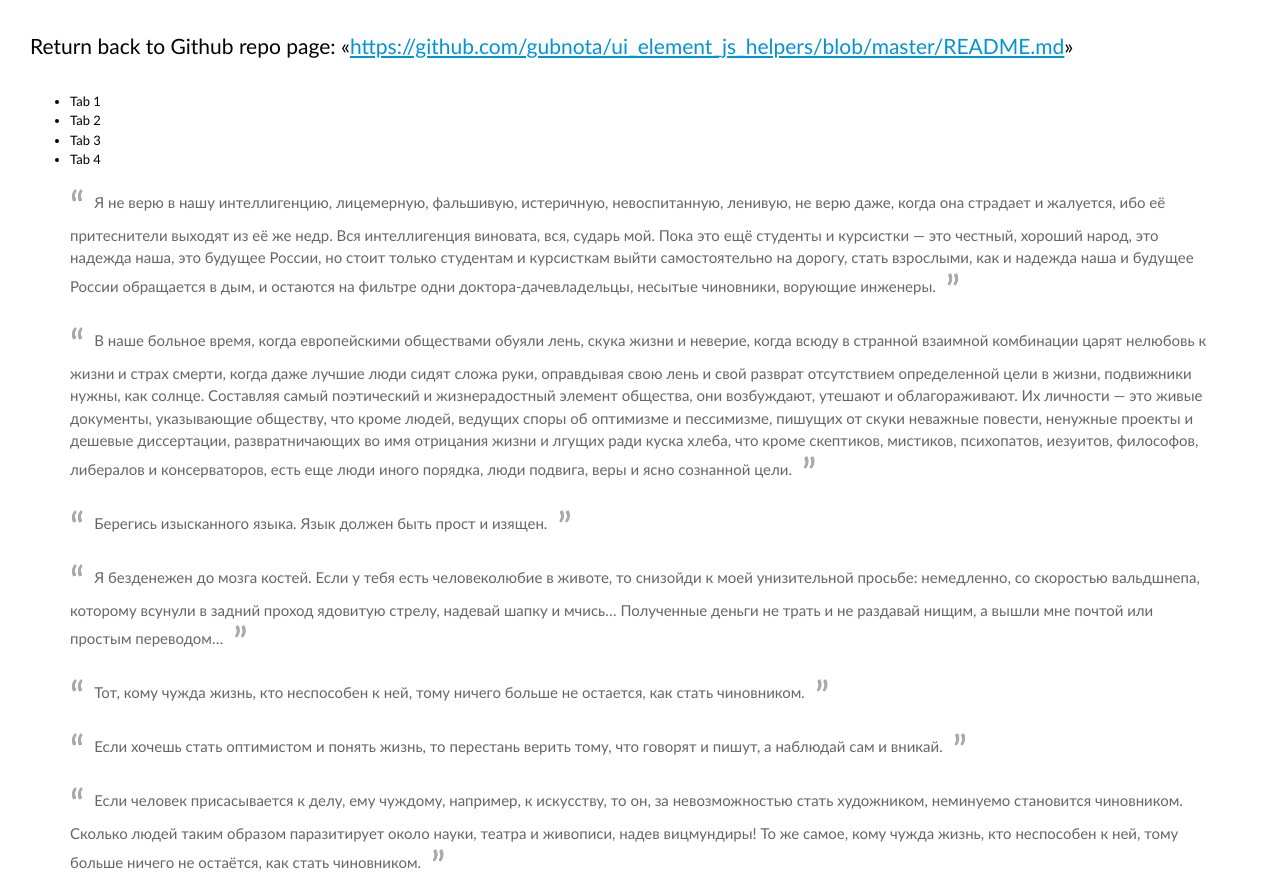
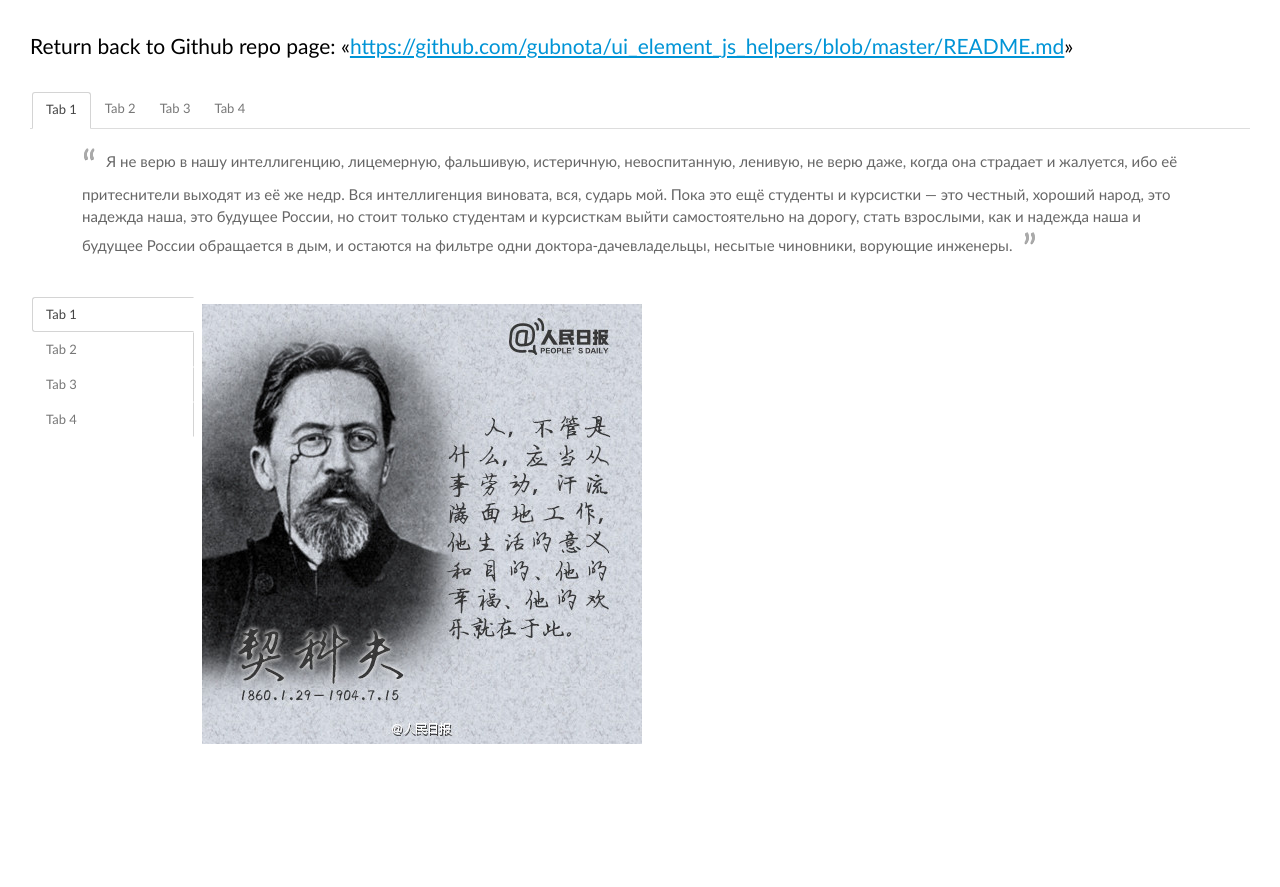
Before and after one commit to gubnota/ui_element_js_helpers, a plain HTML site: page index.html in a window 1280 px wide. Shown: the top 887 px of the page. After the commit the page ends 800 px from the top, so only its background shows below. Drawn offline with nearby package versions, Linux system fonts and the light colour scheme.

Commit message:
Update index.html

```diff
--- a/index.html
+++ b/index.html
@@ -96,7 +96,7 @@ blockquote:after {content: "”";margin-left: 10px;}
 	      {var n=e.createElement(n),y=e.getElementsByTagName(i)[0];n.setAttribute('id','tabs_plugin_script');n.async=1;n.src=k;y.appendChild(n);n.onload = function() {
 	TabsPlugin.init();}}
 	else{TabsPlugin.init();}
-	})(window,document,'script','./tabs_plugin.min.js','head');
+	})(window,document,'script','./jquery-tabs-script/tabs_plugin.min.js','head');
 	</script>
 	<script type="text/javascript" src="http://ajax.googleapis.com/ajax/libs/jquery/2.1.3/jquery.min.js" async defer></script>
 </body>
```
